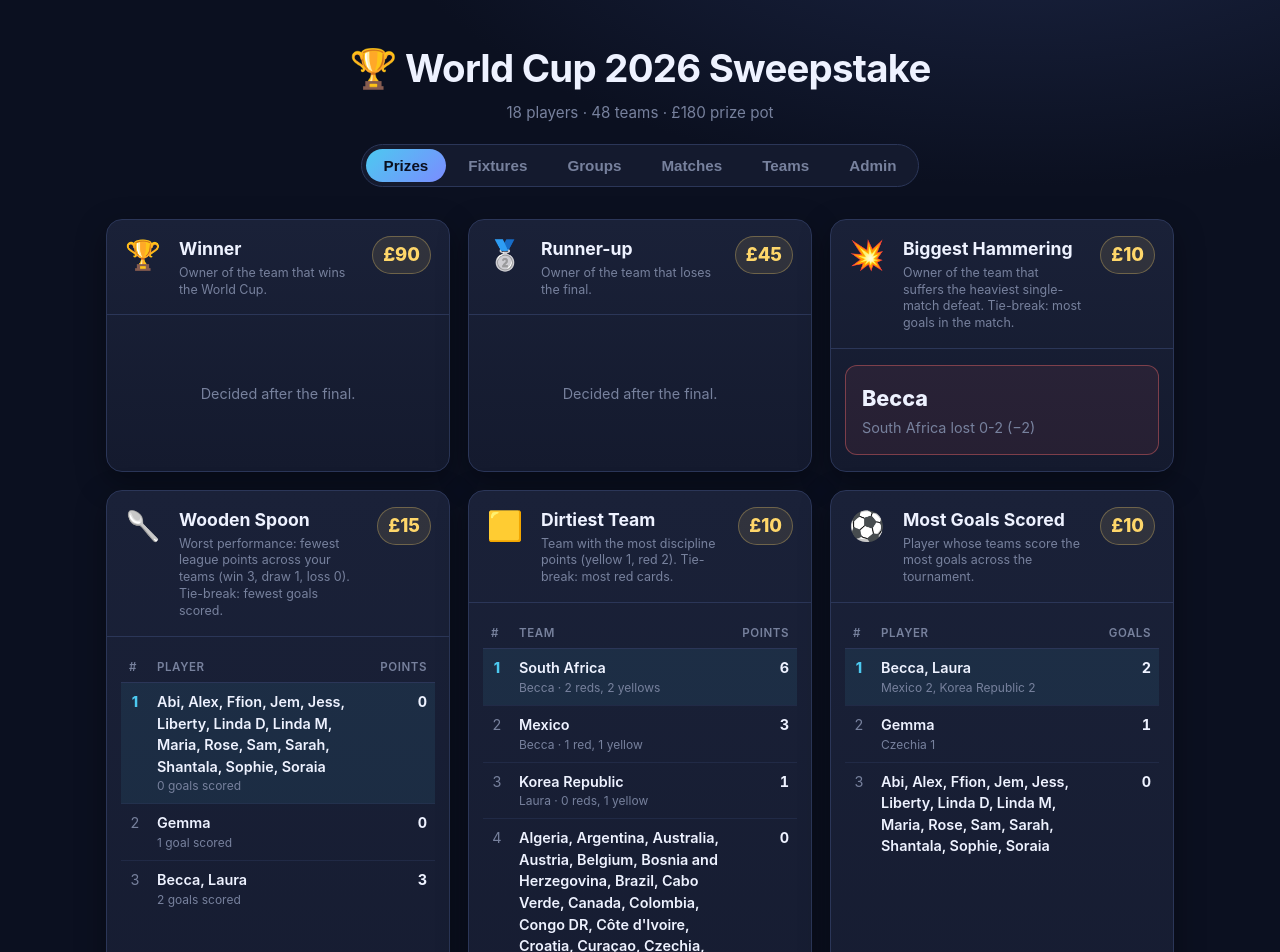
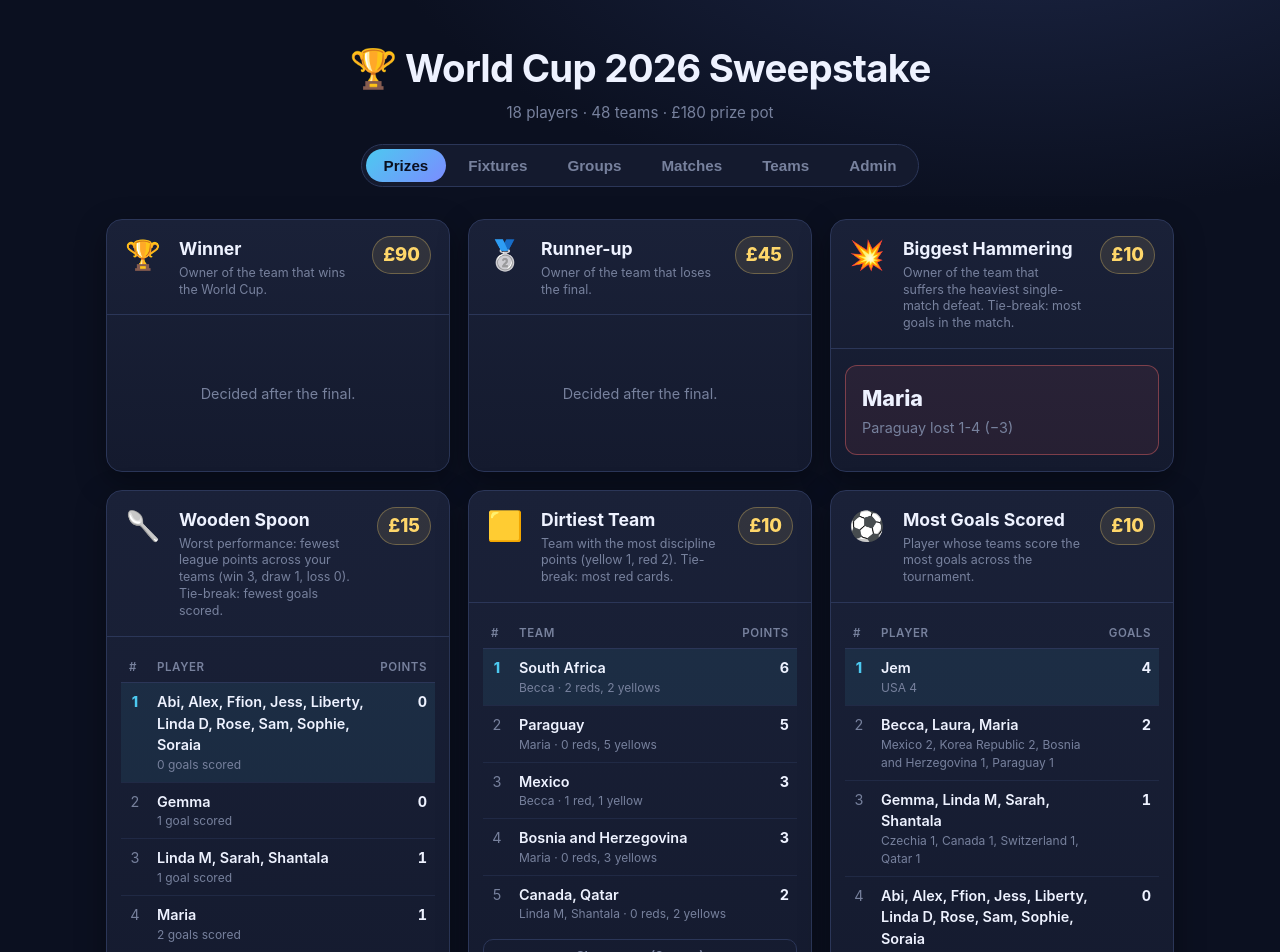
Before and after one commit to mrslaurarobson/world-cup-2026, a React (Vite) app: page / in a window 1280 px wide. Shown: the top 952 px of the page. Built offline with nearby package versions, Linux system fonts and the light colour scheme.

Commit message:
3 matches

```diff
--- a/public/data/matches.json
+++ b/public/data/matches.json
@@ -24,5 +24,44 @@
     "yellowB": 0,
     "redB": 0,
     "label": "Group A · Matchday 1"
+  },
+  {
+    "id": "fx-2026-06-12-canada-bosniaan",
+    "stage": "group",
+    "teamA": "Canada",
+    "teamB": "Bosnia and Herzegovina",
+    "scoreA": 1,
+    "scoreB": 1,
+    "yellowA": 2,
+    "redA": 0,
+    "yellowB": 3,
+    "redB": 0,
+    "label": "Group B · Matchday 2"
+  },
+  {
+    "id": "fx-2026-06-12-usa-paraguay",
+    "stage": "group",
+    "teamA": "USA",
+    "teamB": "Paraguay",
+    "scoreA": 4,
+    "scoreB": 1,
+    "yellowA": 1,
+    "redA": 0,
+    "yellowB": 5,
+    "redB": 0,
+    "label": "Group D · Matchday 2"
+  },
+  {
+    "id": "fx-2026-06-13-qatar-switzerl",
+    "stage": "group",
+    "teamA": "Qatar",
+    "teamB": "Switzerland",
+    "scoreA": 1,
+    "scoreB": 1,
+    "yellowA": 2,
+    "redA": 0,
+    "yellowB": 1,
+    "redB": 0,
+    "label": "Group B · Matchday 3"
   }
 ]
--- a/src/components/Fixtures.tsx
+++ b/src/components/Fixtures.tsx
@@ -98,12 +98,12 @@ export default function Fixtures({
     return map;
   }, [matches]);
 
-  // Upcoming fixtures only, earliest first, grouped by UK calendar day.
+  // Fixtures still awaiting a result, earliest first, grouped by UK calendar
+  // day. A fixture stays in the list until its result has been recorded.
   const days = useMemo(() => {
-    const todayKey = ukDateKey(new Date());
-    const upcoming = fixtures
+    const pending = fixtures
       .map((f) => ({ fixture: f, instant: toInstant(f.date, f.time) }))
-      .filter((x) => ukDateKey(x.instant) >= todayKey)
+      .filter((x) => !resultMap.has(fixtureMatchId(x.fixture)))
       .sort((a, b) => a.instant.getTime() - b.instant.getTime());
 
     const groups: {
@@ -111,7 +111,7 @@ export default function Fixtures({
       label: string;
       items: { fixture: Fixture; instant: Date }[];
     }[] = [];
-    for (const x of upcoming) {
+    for (const x of pending) {
       const key = ukDateKey(x.instant);
       const last = groups[groups.length - 1];
       if (last && last.key === key) {
@@ -121,7 +121,7 @@ export default function Fixtures({
       }
     }
     return groups;
-  }, [fixtures]);
+  }, [fixtures, resultMap]);
 
   async function saveResult(match: Match) {
     const res = await fetch("/api/matches", {
@@ -158,7 +158,9 @@ export default function Fixtures({
   }
 
   if (days.length === 0) {
-    return <p className="empty">No upcoming fixtures — the tournament is over!</p>;
+    return (
+      <p className="empty">Every fixture has a result recorded — nothing left to play!</p>
+    );
   }
 
   return (
```
